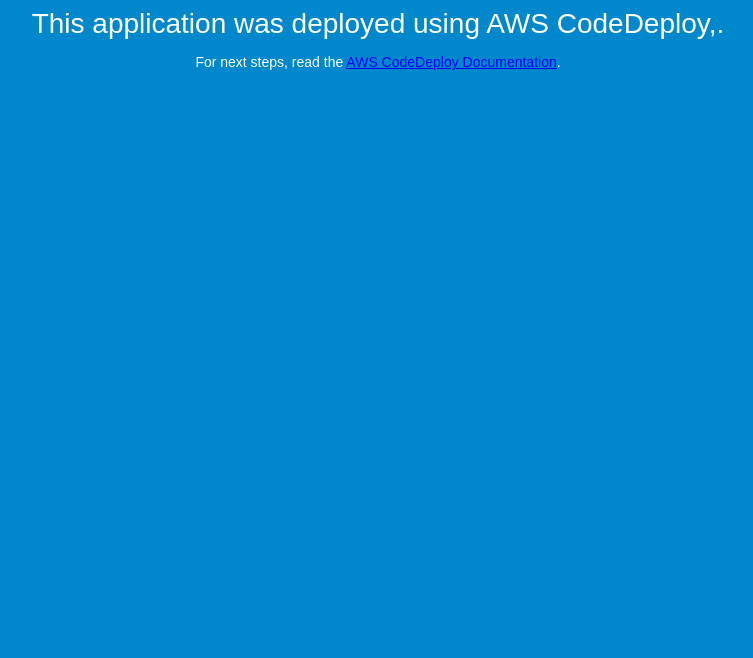
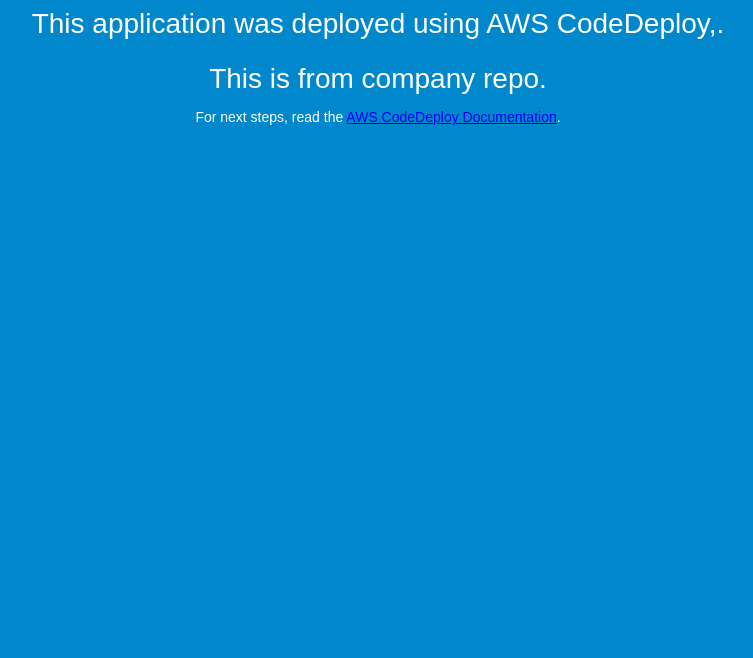
Before and after one commit to sabarees4/codedeploy, a plain HTML site: page index.html in a window 1280 px wide. Shown: the part 142-800 px from the top of the page, without its empty margins (262-1015 px from the left). Drawn offline with Linux system fonts and the light colour scheme.

Commit message:
Update index.html

```diff
--- a/index.html
+++ b/index.html
@@ -28,6 +28,7 @@
   <div align="center">
     <h1>Congratulations</h1>
     <h2>This application was deployed using AWS CodeDeploy,.</h2>
+    <h2>This is from company repo.</h2>
     <p>For next steps, read the <a href="http://aws.amazon.com/documentation/codedeploy">AWS CodeDeploy Documentation</a>.</p>
   </div>
 </body>
```
